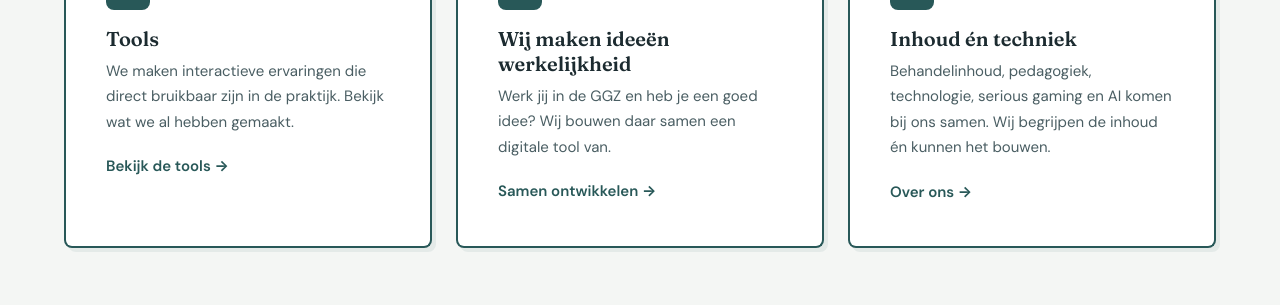
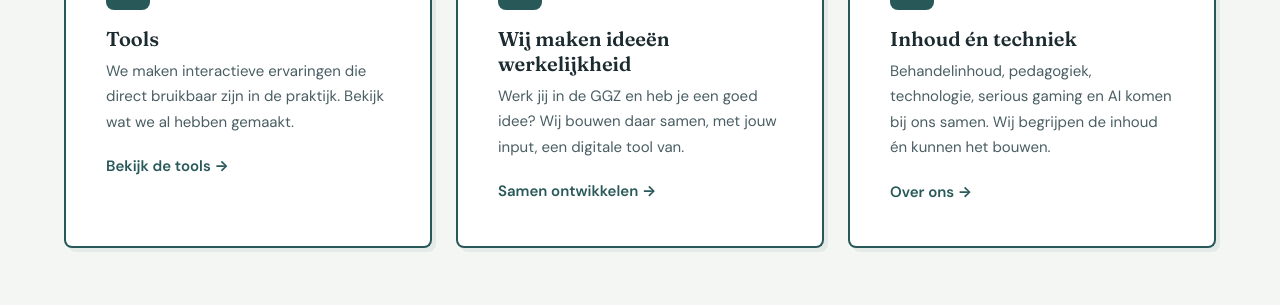
Before and after one commit to janwillemm/jari-website, a Jekyll site: the page built from index.md, in a window 1280 px wide and 900 px high, scrolled down 848 px. Shown: the part 174-479 px from the top of the window. Built offline with Jekyll 4.4.1, drawn with Linux system fonts in a browser that asks for light colours.

Commit message:
CTA-tekst benadrukt samenwerking met input van de professional.
Voegt "met jouw input" toe aan de samen-ontwikkelen sectie op de homepage.

Co-authored-by: Cursor <cursoragent@cursor.com>

```diff
--- a/_includes/home-sections.html
+++ b/_includes/home-sections.html
@@ -86,7 +86,7 @@
         <div class="card__icon" aria-hidden="true">💡</div>
         <h3 class="card__title">Wij maken ideeën werkelijkheid</h3>
         <p class="card__text">
-          Werk jij in de GGZ en heb je een goed idee? Wij bouwen daar samen een digitale tool van.
+          Werk jij in de GGZ en heb je een goed idee? Wij bouwen daar samen, met jouw input, een digitale tool van.
         </p>
         <a class="card__link" href="{{ '/samen-ontwikkelen/' | relative_url }}">Samen ontwikkelen</a>
       </article>
```
